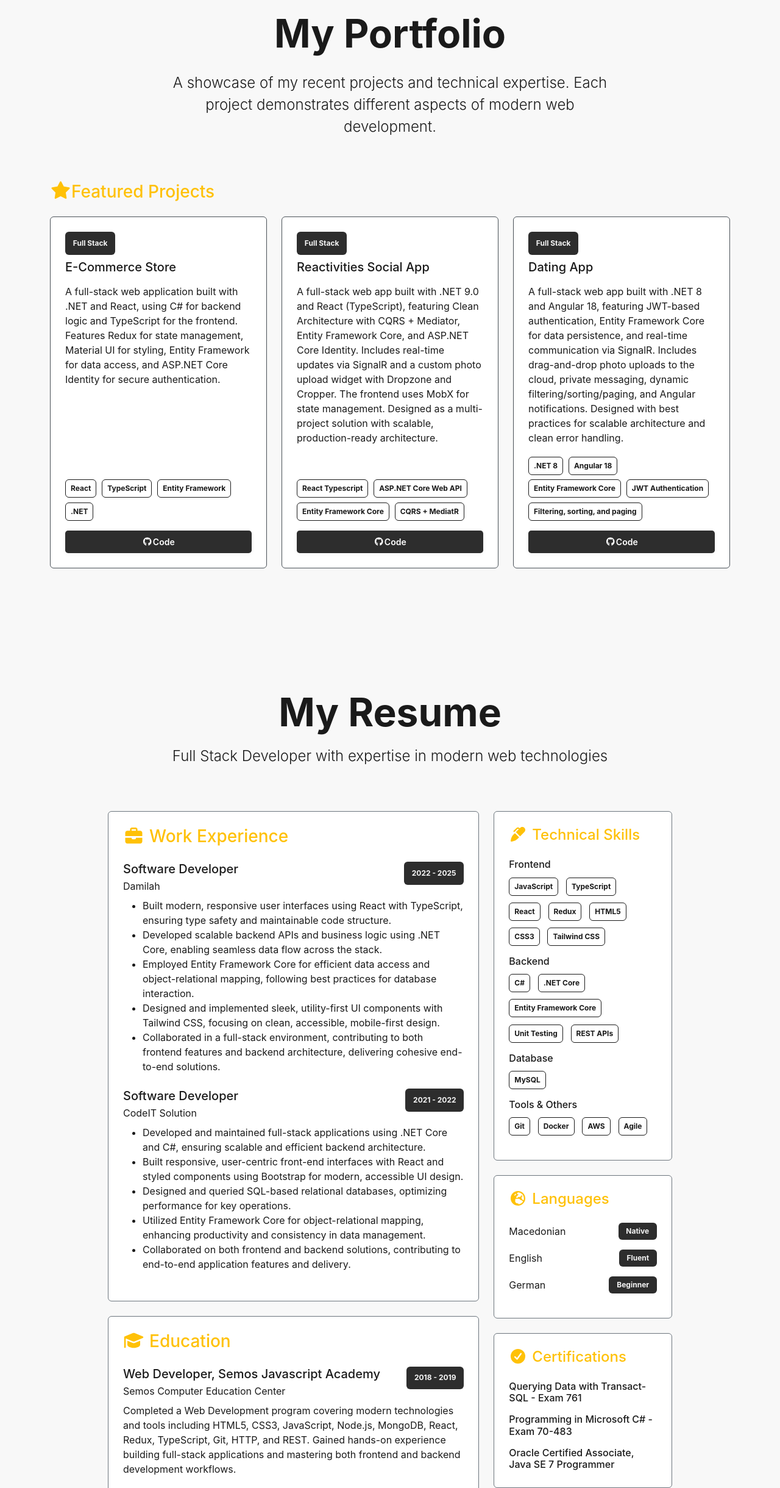
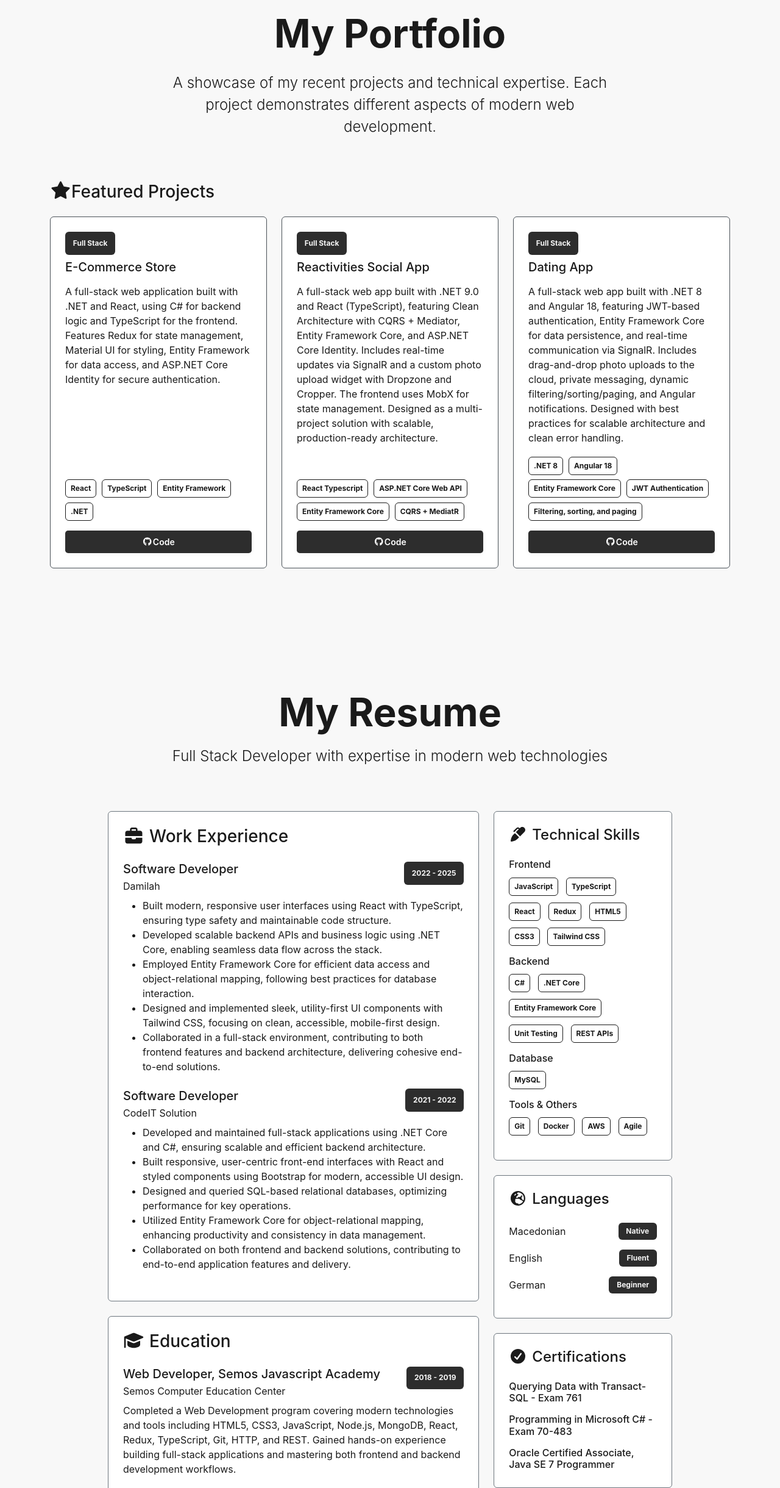
Before and after one commit to argirowski/ArgirovskiPortfolio, a React (Create React App) app: page / in a window 1280 px wide. Shown: the part 883-3323 px from the top of the page at 61% size. Built offline with nearby package versions, Linux system fonts and the light colour scheme.

Commit message:
Changing links

```diff
--- a/src/components/ContactPage/ContactPage.tsx
+++ b/src/components/ContactPage/ContactPage.tsx
@@ -57,7 +57,7 @@ const ContactPage: React.FC = () => {
                       <div className="d-flex gap-3">
                         <Button
                           size="sm"
-                          href="https://linkedin.com/in/your-profile"
+                          href="https://www.linkedin.com/in/gjorgji-argirovski/"
                           target="_blank"
                           rel="noopener noreferrer"
                           className="px-3 py-2 contact-social-btn"
@@ -66,7 +66,7 @@ const ContactPage: React.FC = () => {
                         </Button>
                         <Button
                           size="sm"
-                          href="https://github.com/your-username"
+                          href="https://github.com/argirowski"
                           target="_blank"
                           rel="noopener noreferrer"
                           className="px-3 py-2 contact-social-btn"
--- a/src/components/PortfolioPage/PortfolioPage.tsx
+++ b/src/components/PortfolioPage/PortfolioPage.tsx
@@ -24,7 +24,7 @@ const PortfolioPage: React.FC = () => {
 
         <Row className="mb-5">
           <Col>
-            <h2 className="h3 text-warning mb-4 font-poppins">
+            <h2 className="h3 mb-4 font-poppins">
               <FontAwesomeIcon icon={faStar} />
               Featured Projects
             </h2>
--- a/src/components/ResumePage/ResumePage.tsx
+++ b/src/components/ResumePage/ResumePage.tsx
@@ -31,7 +31,7 @@ const ResumePage: React.FC = () => {
               <Col lg={8}>
                 <Card className="mb-4 border-secondary resume-card">
                   <Card.Body className="p-4">
-                    <h3 className="text-warning mb-4 font-poppins">
+                    <h3 className="mb-4 font-poppins">
                       <FontAwesomeIcon icon={faBriefcase} className="me-2" />
                       Work Experience
                     </h3>
@@ -125,7 +125,7 @@ const ResumePage: React.FC = () => {
 
                 <Card className="mb-4 border-secondary resume-card">
                   <Card.Body className="p-4">
-                    <h3 className="text-warning mb-4 font-poppins">
+                    <h3 className="mb-4 font-poppins">
                       <FontAwesomeIcon
                         icon={faGraduationCap}
                         className="me-2"
@@ -163,7 +163,7 @@ const ResumePage: React.FC = () => {
               <Col lg={4}>
                 <Card className="mb-4 border-secondary resume-card">
                   <Card.Body className="p-4">
-                    <h4 className="text-warning mb-4 font-poppins">
+                    <h4 className="mb-4 font-poppins">
                       <FontAwesomeIcon icon={faMarker} className="me-2" />
                       Technical Skills
                     </h4>
@@ -232,7 +232,7 @@ const ResumePage: React.FC = () => {
 
                 <Card className="mb-4 border-secondary resume-card">
                   <Card.Body className="p-4">
-                    <h4 className="text-warning mb-4 font-poppins">
+                    <h4 className="mb-4 font-poppins">
                       <FontAwesomeIcon icon={faEarthEurope} className="me-2" />
                       Languages
                     </h4>
@@ -261,7 +261,7 @@ const ResumePage: React.FC = () => {
                 </Card>
                 <Card className="border-secondary resume-card">
                   <Card.Body className="p-4">
-                    <h4 className="text-warning mb-4 font-poppins">
+                    <h4 className="mb-4 font-poppins">
                       <FontAwesomeIcon icon={faCircleCheck} className="me-2" />
                       Certifications
                     </h4>
```
